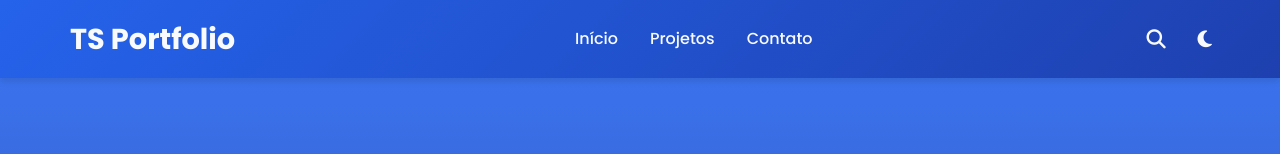
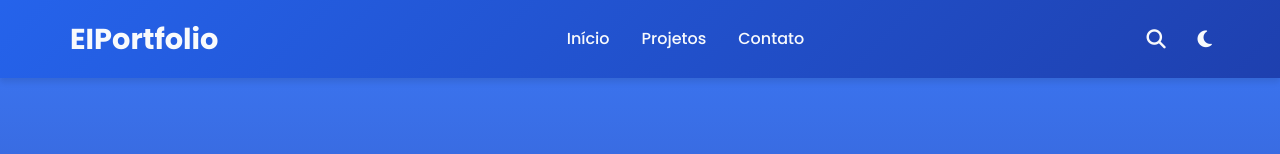
Before and after one commit to EricIkeda1/meuportfolio2.0, a React (Vite) app: page / in a window 1280 px wide. Shown: the top 154 px of the page. Built offline with nearby package versions, Linux system fonts and the light colour scheme.

Commit message:
Correção 2 Navbar

```diff
--- a/src/components/Header.tsx
+++ b/src/components/Header.tsx
@@ -32,7 +32,7 @@ const Header: React.FC<HeaderProps> = ({ toggleTheme, isDarkMode }) => {
         <nav className={styles.nav}>
           <div className={styles.logo}>
             <i className="fab fa-typescript"></i>
-            <span>TS Portfolio</span>
+            <span>EIPortfolio</span>
           </div>
 
           <ul className={styles.navLinks}>
--- a/src/styles/Header.module.css
+++ b/src/styles/Header.module.css
@@ -89,14 +89,14 @@
 .searchForm {
   display: flex;
   align-items: center;
-  background: rgba(255, 255, 255, 0.15);
+  background: transparent;
   border-radius: 25px;
-  overflow: hidden;
-  border: 1px solid rgba(255, 255, 255, 0.2);
+  border: 1px solid rgba(255, 255, 255, 0.4);
   transition: all 0.3s ease;
   width: 0;
   opacity: 0;
   visibility: hidden;
+  overflow: hidden;
 }
 
 .searchForm.active {
@@ -129,7 +129,7 @@
 }
 
 .searchSubmit:hover {
-  background: rgba(255, 255, 255, 0.2);
+  background: rgba(255, 255, 255, 0.15);
   border-radius: 50%;
 }
 
```
